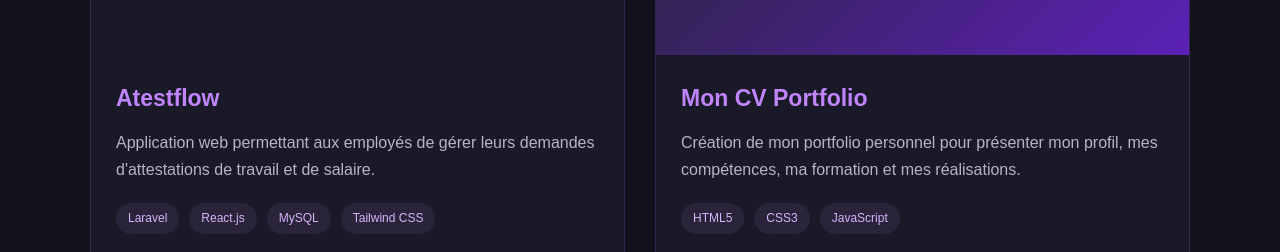
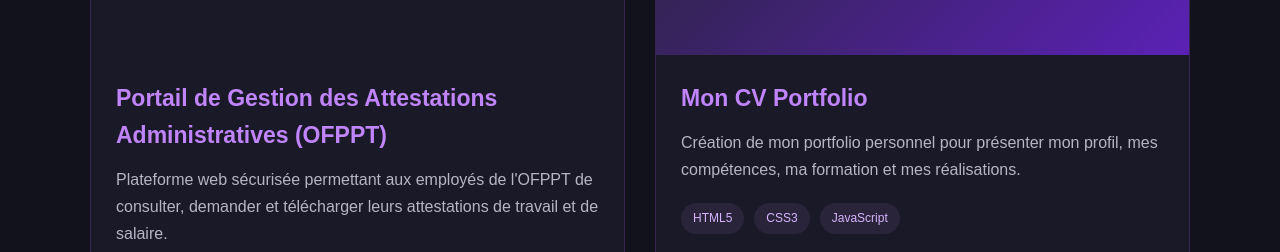
Before and after one commit to Latifa-tifa99/CVPortfolio, a plain HTML site: page index.html in a window 1280 px wide. Shown: the part 3669-3921 px from the top of the page. Drawn offline with Linux system fonts and the light colour scheme.

Commit message:
Update index.html
ajout d'information

```diff
--- a/index.html
+++ b/index.html
@@ -309,11 +309,11 @@
 
                     <div class="project-content">
 
-                        <h3>Atestflow</h3>
+                        <h3>Portail de Gestion des Attestations Administratives (OFPPT)</h3>
 
                         <p>
-                            Application web permettant aux employés
-                            de gérer leurs demandes d'attestations
+                            Plateforme web sécurisée permettant aux employés de l'OFPPT
+                            de consulter, demander et télécharger leurs attestations
                             de travail et de salaire.
                         </p>
 
```
